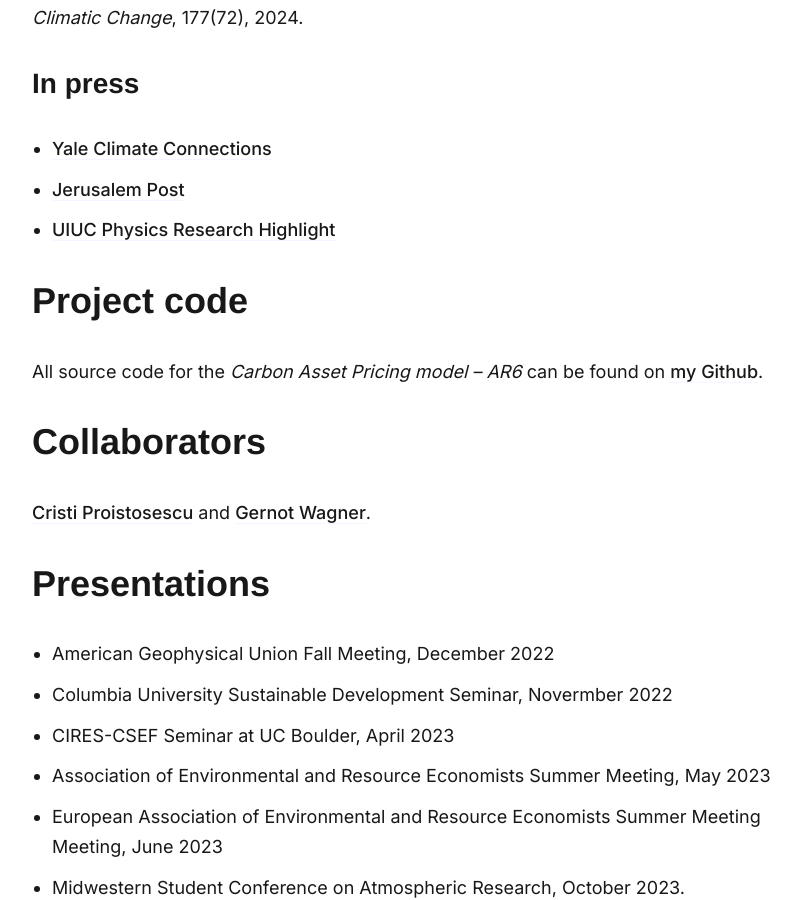
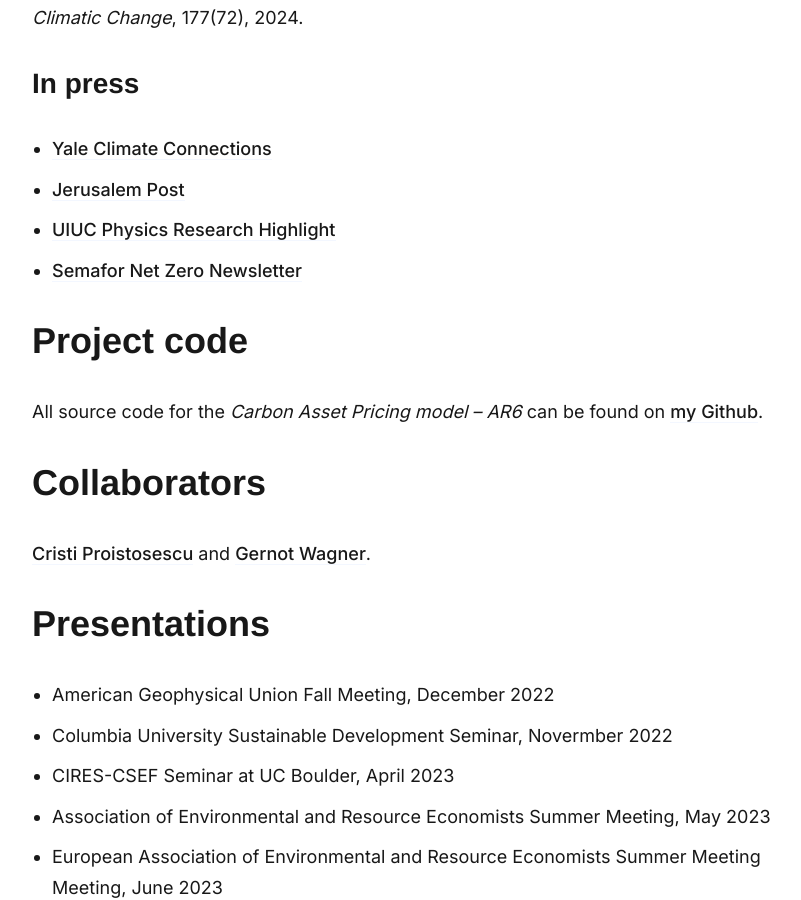
Before and after one commit to adam-bauer-34/adam-bauer-34.github.io, a Jekyll site: the page built from _projects/2022-12-20-cap6.md, in a window 1280 px wide and 900 px high, scrolled down 1764 px. Shown: the whole window, without its empty margins (218-1019 px from the left). Built offline with Jekyll 4.4.1, drawn with Linux system fonts in a browser that asks for light colours; nearby versions of some CDN libraries; some web fonts are replaced.

Commit message:
added semafor press shoutout of cap6

```diff
--- a/_projects/2022-12-20-cap6.md
+++ b/_projects/2022-12-20-cap6.md
@@ -21,6 +21,7 @@ _Citation_: Bauer, A. M., C. Proistosescu, and G. Wagner. Carbon Dioxide as a Ri
 - [Yale Climate Connections](https://yaleclimateconnections.org/2023/04/drastic-climate-action-is-the-best-course-for-economic-growth-new-study-finds/)
 - [Jerusalem Post](https://www.jpost.com/environment-and-climate-change/article-739316)
 - [UIUC Physics Research Highlight](https://physics.illinois.edu/research/highlights/climatemodelling)
+- [Semafor Net Zero Newsletter](https://www.semafor.com/newsletter/05/08/2024/semafor-net-zero-a-tipping-point-for-power?utm_source=nowshare&utm_medium=climate&utm_campaign=flagshipnumbered4#e)
 
 # Project code
 
```
